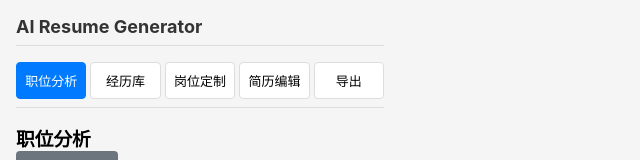
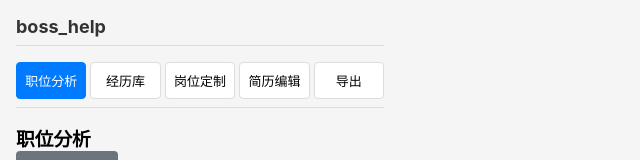
Before and after one commit to 9999299/boss_help, a React (Create React App) app: page / in a window 1280 px wide. Shown: the top 160 px of the page, without its empty margins (0-640 px from the left). Built offline with nearby package versions, Linux system fonts and the light colour scheme; the HTML template or start-up script is replaced by a standard one.

Commit message:
feat: 品牌统一为 boss_help

```diff
--- a/public/sidebar.html
+++ b/public/sidebar.html
@@ -3,7 +3,7 @@
 <head>
   <meta charset="UTF-8">
   <meta name="viewport" content="width=device-width, initial-scale=1.0">
-  <title>AI Resume Generator</title>
+  <title>boss_help</title>
 </head>
 <body>
   <div id="sidebar-root"></div>
--- a/src/sidebar/Sidebar.jsx
+++ b/src/sidebar/Sidebar.jsx
@@ -118,7 +118,7 @@ const Sidebar = () => {
   return (
     <div className="sidebar-container">
       <div className="header">
-        <h1>AI Resume Generator</h1>
+        <h1>boss_help</h1>
       </div>
 
       <div className="tabs">
```
Also changed, not shown: public/manifest.json, 2 other files (tests, documents, lock files or other folders).
